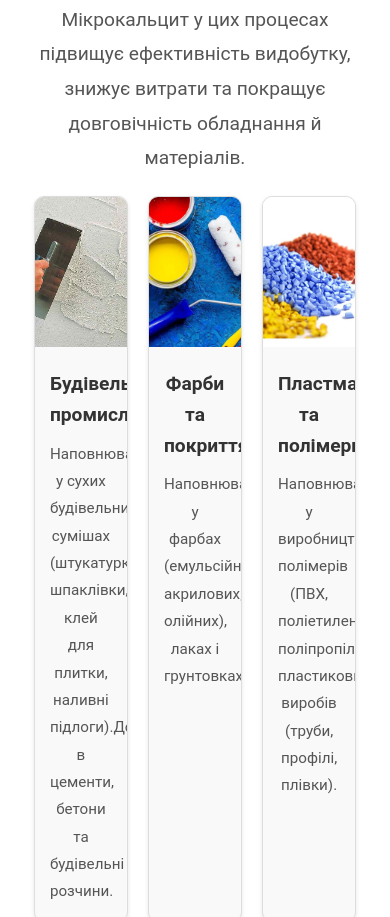
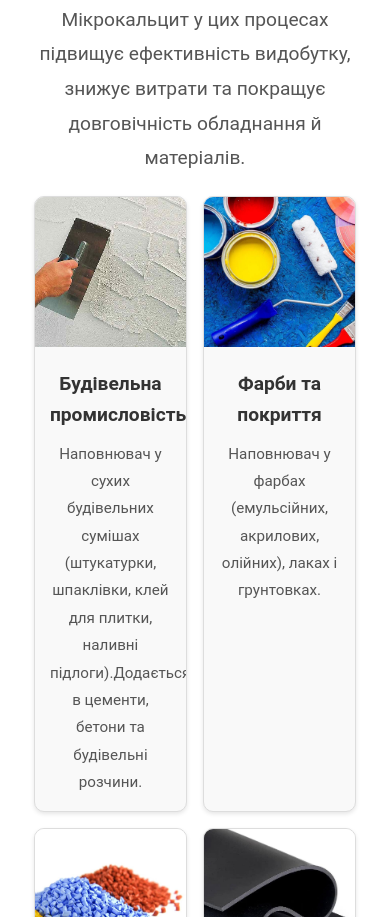
Before and after one commit to wanabaslan/wanabaslan.github.io, a plain HTML site: page index.html in a window 390 px wide. Shown: the part 1027-1944 px from the top of the page. Drawn offline with Linux system fonts and the light colour scheme; a script that the page names is missing.

Commit message:
Add files via upload

```diff
--- a/styles.css
+++ b/styles.css
@@ -645,17 +645,29 @@ body {
 
 /* Медиазапросы для адаптивности */
 @media (max-width: 768px) {
-    .logo-container {
-        gap: 0.5rem; /* Уменьшаем отступ на маленьких экранах */
-        justify-content: center;
-    }
-    .logo-text {
-        font-size: 1.5rem; /* Меньший размер шрифта текста */
-    }
-
     .card {
         width: calc(50% - 1rem); /* Две карточки в ряд */
     }
+}
+
+
+@media (max-width: 768px) {
+    .about-grid {
+        display: grid;
+        grid-template-columns: repeat(2, 1fr); /* Two cards in a row */
+        gap: 1rem;
+    }
+
+    .about-card {
+            width: 100%; /* Full width within the grid */
+        }
+        .logo-container {
+            gap: 0.5rem; /* Уменьшаем отступ на маленьких экранах */
+            justify-content: center;
+        }
+        .logo-text {
+            font-size: 1.5rem; /* Меньший размер шрифта текста */
+        }
 }
 
 @media (max-width: 480px) {
@@ -664,7 +676,7 @@ body {
         align-items: center;
     }
 
-    .card {
+    .about-card {
         width: 100%; /* Одна карточка в ряд */
     }
 }
```
